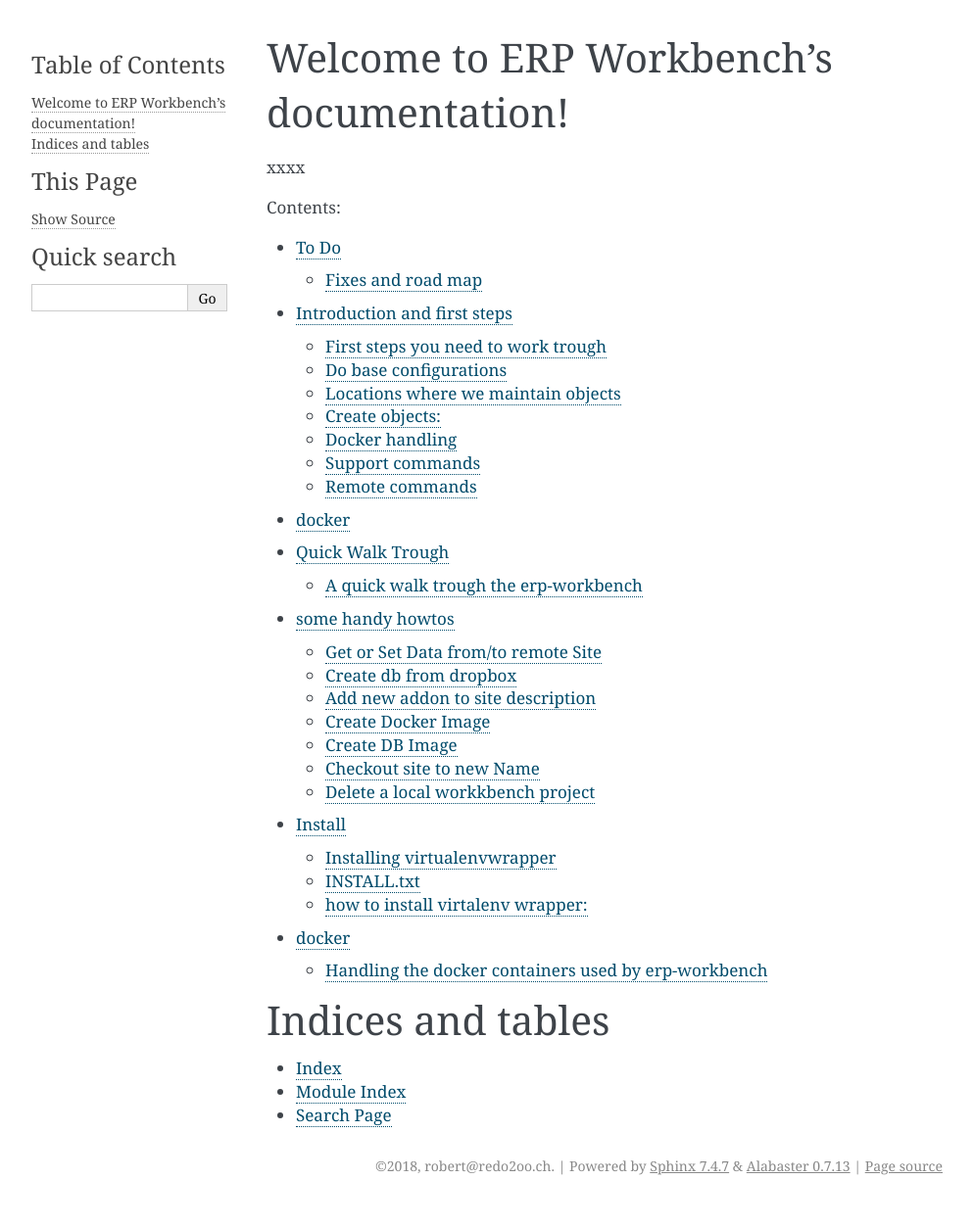
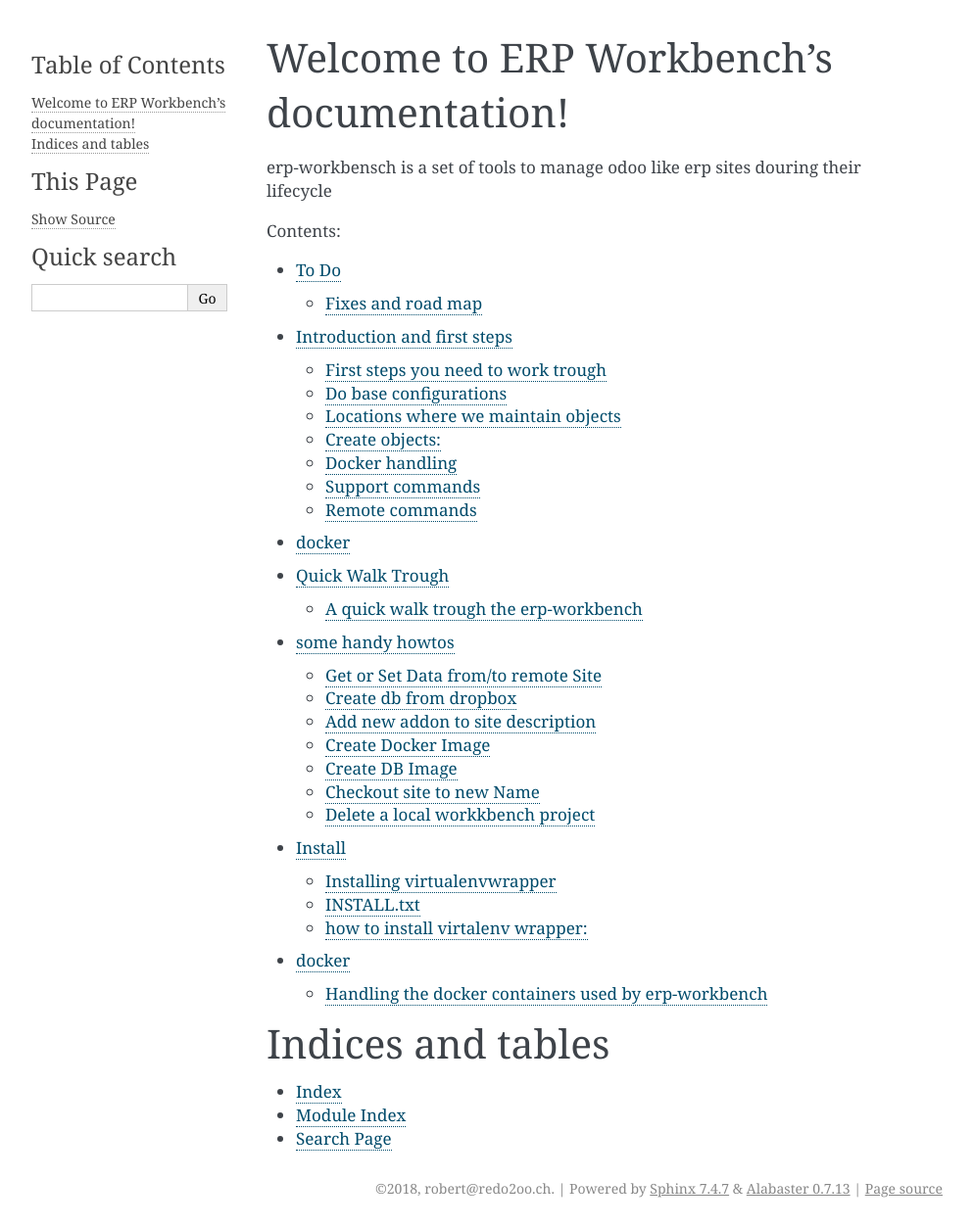
Before and after one commit to westlyou/erp-workbench, a Sphinx documentation site: the page built from help/source/index.rst, in a window 1280 px wide. Shown: the whole page at 98% size, without its empty margins (148-1141 px from the left). Built offline with Sphinx 7.4.7, drawn with Linux system fonts in a browser that asks for light colours; pages that are not in the unit, such as notebooks, are missing from menus; before the commit the page ends 1230 px from its top, so only the background shows below that.

```diff
--- a/help/source/index.rst
+++ b/help/source/index.rst
@@ -2,7 +2,7 @@
 Welcome to ERP Workbench's documentation!
 =========================================
 
-xxxx
+erp-workbensch is a set of tools to manage odoo like erp sites douring their lifecycle
 
 .. toctree::
     :maxdepth: 2
```
